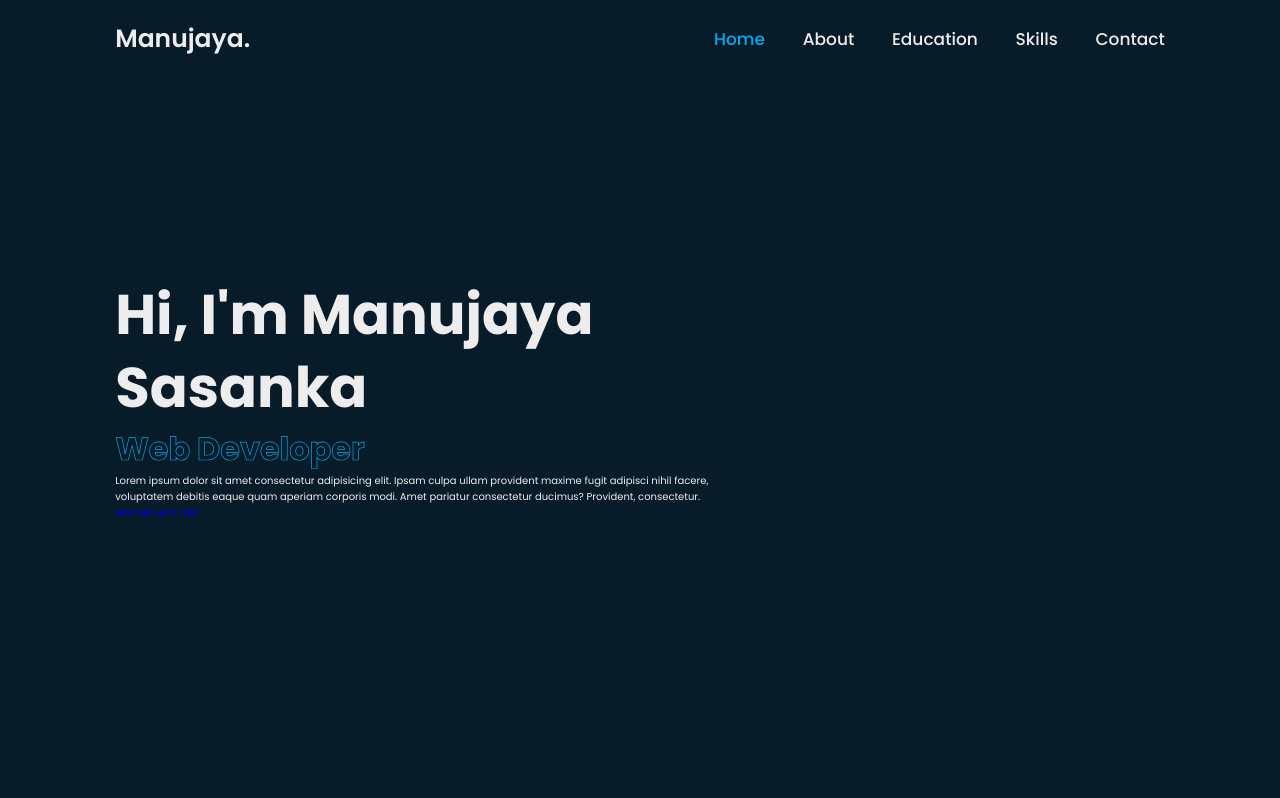
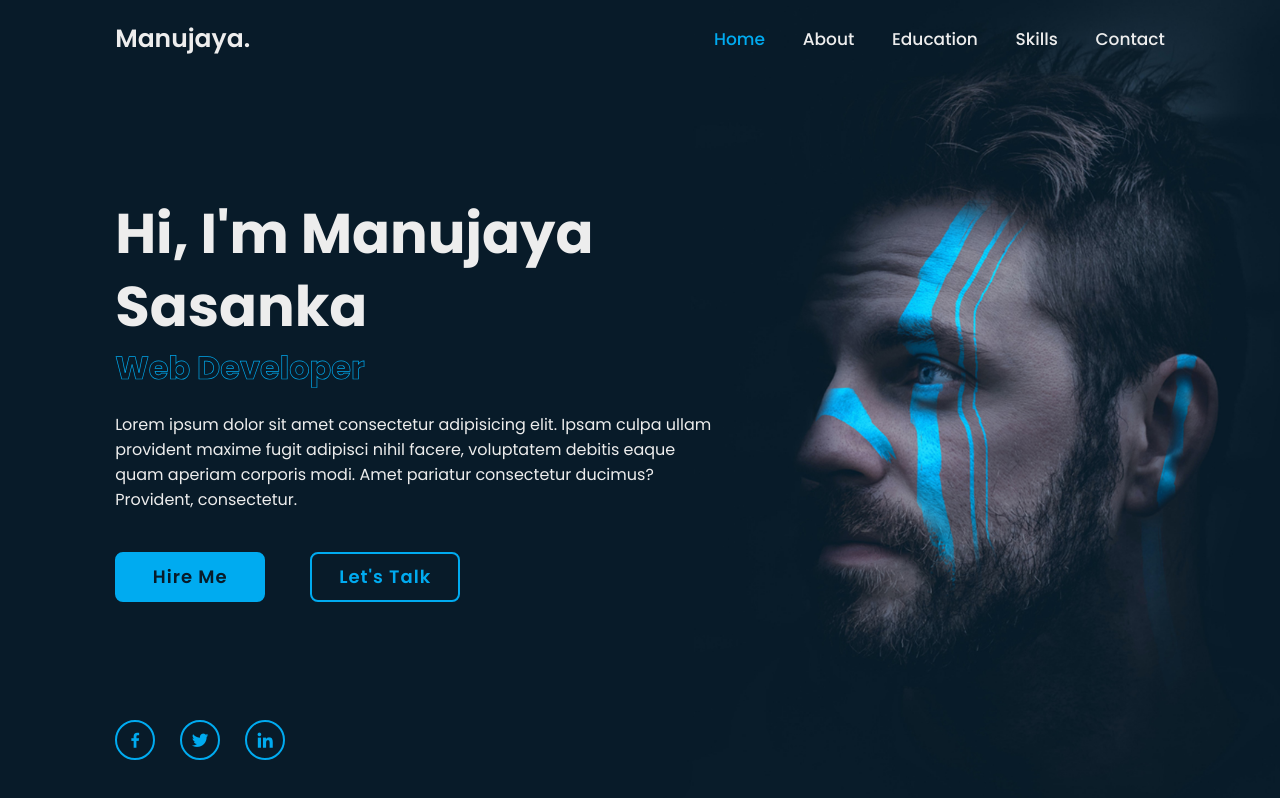
Before and after one commit to msasankaweerarathna/Personal-Portfolio, a plain HTML site: page Index.html in a window 1280 px wide. Drawn offline with nearby package versions, Linux system fonts and the light colour scheme.

Commit message:
UI Updated

```diff
--- a/Index.html
+++ b/Index.html
@@ -38,11 +38,18 @@
                 <h3>Web Developer</h3>
             </div>
             <p>Lorem ipsum dolor sit amet consectetur adipisicing elit. Ipsam culpa ullam provident maxime fugit adipisci nihil facere, voluptatem debitis eaque quam aperiam corporis modi. Amet pariatur consectetur ducimus? Provident, consectetur.</p>
-            <div class="btn box">
+            <div class="btn-box">
                 <a href="#" class="btn">Hire Me</a>
                 <a href="#" class="btn">Let's Talk</a>
             </div>
         </div>
+
+        <dir class="home-sci">
+            <a href="#"><i class='bx bxl-facebook'></i></a>
+            <a href="#"><i class='bx bxl-twitter' ></i></a>
+            <a href="#"><i class='bx bxl-linkedin' ></i></a>
+        </dir>
+        <div class="home-imgHover"></div>
     </section>
     <script src="Script.js"></script>
 
--- a/Style.css
+++ b/Style.css
@@ -82,6 +82,9 @@ section {
     display: flex;
     align-items: center;
     padding: 0 9%;
+    background: url(/images/home.jpg) no-repeat;
+    background-size: cover;
+    background-position: center;
 }
 
 .home-content {
@@ -105,3 +108,123 @@ section {
     color: transparent;
     -webkit-text-stroke: .7px var(--main-color);
 }
+
+.home-content p {
+    font-size: 1.6rem;
+    margin: 2rem 0 4rem;
+}
+
+.btn-box {
+    position: relative;
+    display: flex;
+    justify-content: space-between;
+    width: 34.5rem;
+    height: 5rem;
+}
+
+/* .btn-box .btn {
+    position: relative;
+    display: inline-flex;
+    justify-content: center;
+    align-items: center;
+    width: 15rem;
+    height: 100%;
+    background: var(--main-color);
+} */
+
+.btn-box .btn {
+    position: relative;
+    display: inline-flex;
+    justify-content: center;
+    align-items: center;
+    width: 15rem;
+    height: 100%;
+    background: var(--main-color);
+    border: .2rem solid var(--main-color);
+    border-radius: .8rem;
+    font-size: 1.8rem;
+    font-weight: 600;
+    letter-spacing: .1rem;
+    color: var(--bg-color);
+    z-index: 1;
+    overflow: hidden;
+    transition: .5s;
+}
+
+.btn-box .btn:hover {
+    color: var(--main-color);
+}
+
+.btn-box .btn:nth-child(2){
+    background: transparent;
+    color: var(--main-color);
+}
+
+.btn-box .btn:nth-child(2):hover{
+    color: var(--bg-color);
+}
+
+.btn-box .btn:nth-child(2)::before{
+    background: var(--main-color);
+}
+
+.btn-box .btn::before {
+    content: '';
+    position: absolute;
+    top: 0;
+    left: 0;
+    width: 0;
+    height: 100%;
+    background: var(--bg-color);
+    z-index: -1;
+    transition: .5s;
+}
+
+.btn-box .btn:hover:before {
+    width: 100%;
+}
+
+.home-sci{
+    position: absolute;
+    bottom: 4rem;
+    width: 170px;
+    display: flex;
+    justify-content: space-between;
+}
+
+.home-sci a{
+    position: relative;
+    display: inline-flex;
+    justify-content: center;
+    align-items: center;
+    width: 40px;
+    height: 40px;
+    background: transparent;
+    border: .2rem solid var(--main-color);
+    border-radius: 50%;
+    font-size: 20px;
+    color: var(--main-color);
+    z-index: 1;
+    overflow: hidden;
+    transition: .5s;
+}
+
+.home-sci a:hover {
+    color: var(--bg-color);
+}
+
+.home-sci a::before {
+    content: '';
+    position: absolute;
+    top: 0;
+    left: 0;
+    width: 0;
+    height: 100%;
+    background: var(--main-color);
+    z-index: -1;
+    transition: .5s;
+}
+
+.home-sci a:hover::before {
+    width: 100%;
+}
```
Also changed, not shown: images/about.jpg (added), images/home.jpg (added), 2 other files.
